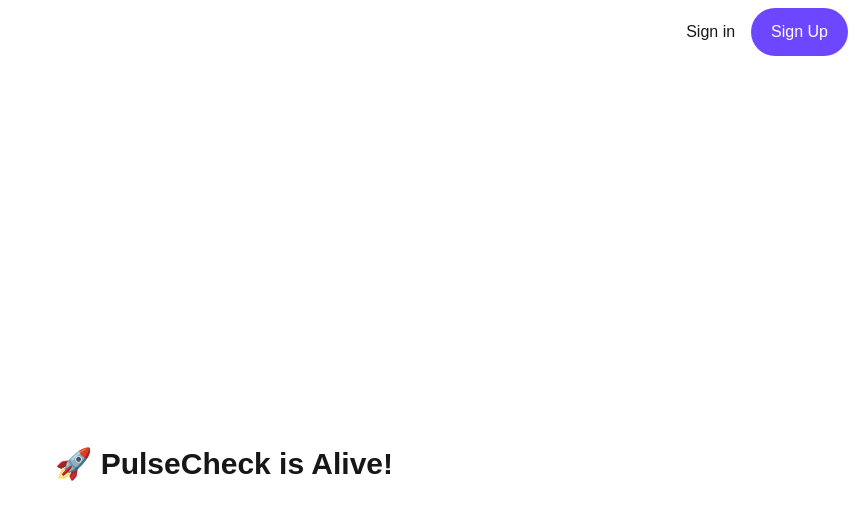
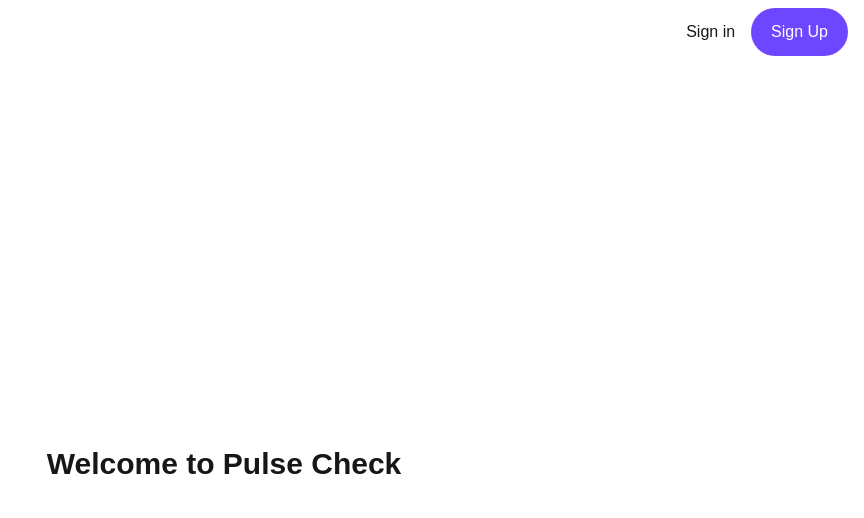
Before and after one commit to Natalie624/pulsecheck, a Next.js app: page / in a window 1280 px wide. Shown: the top 518 px of the page, without its empty margins (416-1280 px from the left). Built offline with nearby package versions, Linux system fonts and the light colour scheme; no server answers.

Commit message:
updated homepage text

```diff
--- a/src/app/page.tsx
+++ b/src/app/page.tsx
@@ -2,7 +2,7 @@
 export default function Home() {
   return (
     <main className="flex flex-col items-center justify-center min-h-screen">
-     <h1 className="text-3xl font-bold">🚀 PulseCheck is Alive!</h1>
+     <h1 className="text-3xl font-bold">Welcome to Pulse Check</h1>
     </main>
   );
 }
```
